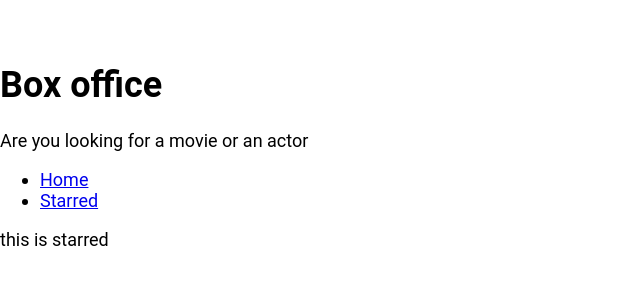
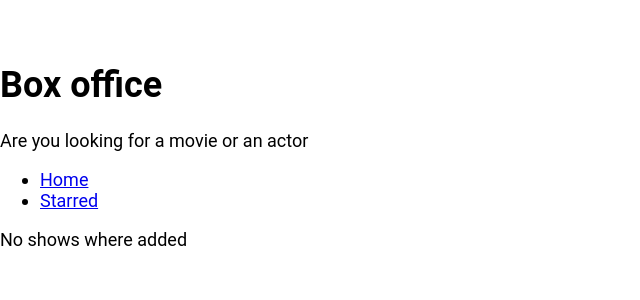
Before and after one commit to ariesh43/box-office, a React (Create React App) app: page /starred in a window 1280 px wide. Shown: the top 300 px of the page, without its empty margins (0-640 px from the left). Built offline with nearby package versions, Linux system fonts and the light colour scheme; the HTML template or start-up script is replaced by a standard one.

Commit message:
starred page finished

```diff
--- a/src/pages/Starred.js
+++ b/src/pages/Starred.js
@@ -1,6 +1,37 @@
-import React from 'react';
+import React, { useState, useEffect } from 'react';
 import MainPageLayout from '../components/MainPageLayout';
+import { ShowGrid } from '../components/show/ShowGrid';
+import { apiGet } from '../misc/config';
+import { useShows } from '../misc/custom-hooks';
 
 export const Starred = () => {
-  return <MainPageLayout>this is starred</MainPageLayout>;
+  const [starred] = useShows();
+  const [shows, setShows] = useState(null);
+  const [isLoading, setIsLoading] = useState(true);
+  const [error, setError] = useState(null);
+  useEffect(() => {
+    if (starred && starred.length > 0) {
+      const promises = starred.map(showId => apiGet(`/shows/${showId}`));
+      Promise.all(promises)
+        .then(apiData => apiData.map(show => ({ show })))
+        .then(results => {
+          setShows(results);
+          setIsLoading(false);
+        })
+        .catch(err => {
+          setError(err.message);
+          setIsLoading(false);
+        });
+    } else {
+      setIsLoading(false);
+    }
+  }, [starred]);
+  return (
+    <MainPageLayout>
+      {isLoading && <div>Shows are still loading</div>}
+      {error && <div>Error occured:{error}</div>}
+      {!isLoading && !shows && <div>No shows where added</div>}
+      {!isLoading && !error && shows && <ShowGrid data={shows} />}
+    </MainPageLayout>
+  );
 };
```
